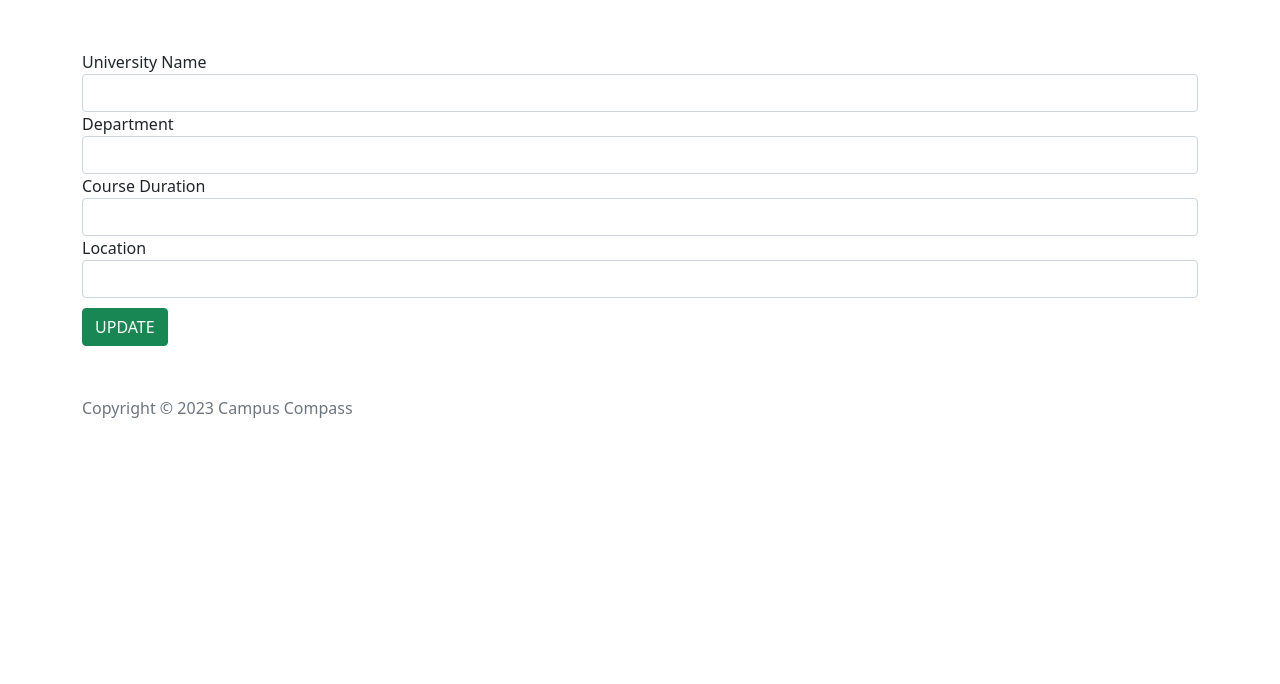
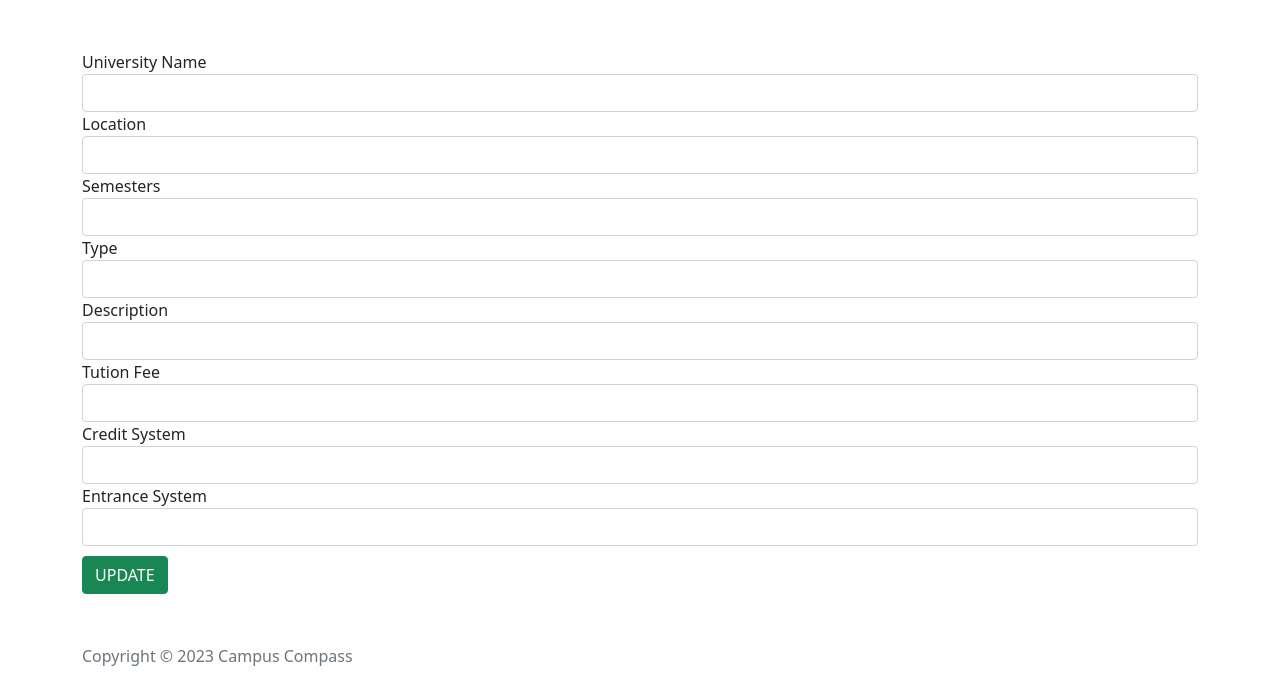
Before and after one commit to anikakash/CampusCompass, a PHP site: page /update_page_1.php in a window 1280 px wide. Shown: the part 233-917 px from the top of the page. Before the commit the page ends 651 px from the top, so only its background shows below. Run offline with PHP 8.4, Linux system fonts and the light colour scheme; data that the repository does not hold is empty.

Commit message:
code implemented

```diff
--- a/update_page_1.php
+++ b/update_page_1.php
@@ -7,7 +7,7 @@
             $id =$_GET['id'];
 
 
-            $query = "select * from `students` where `id` = '$id'";
+            $query = "select * from `unis` where `id` = '$id'";
             $result = mysqli_query($connection, $query);
 
             if(!$result){
@@ -21,17 +21,21 @@
     ?>
 
     <?php
-        if(isset($_POST['update_students'])){
+        if(isset($_POST['update_unis'])){
 
             if(isset($_GET['id_new'])){
                 $idnew = $_GET['id_new'];
             }
-            $uname  = $_POST['uni_name'];
-            $dept = $_POST['department'];
-            $time = $_POST['courses_duration'];
-            $city = $_POST['location'];
+            $uname  = $_POST['uniName'];
+            $location = $_POST['location'];
+            $sem = $_POST['semester'];
+            $type = $_POST['type'];
+            $desc = $_POST['description'];
+            $tusion = $_POST['tuition_fee'];
+            $csystem = $_POST['credit_system'];
+            $esystem = $_POST['entrance_system'];
 
-            $query = "update `students` set `uni_name` = '$uname', `department` = '$dept', `courses_duration` = '$time', `location` = '$city'  where `id` = '$idnew'";
+            $query = "update `unis` set `uniName` = '$uname', `location` = '$location', `semester` = '$sem', `description` = '$desc', `tuition_fee` = '$tusion', `credit_system` = '$csystem', `entrance_system` = '$esystem'  where `id` = '$idnew'";
 
             $result = mysqli_query($connection, $query);
 
@@ -47,18 +51,8 @@
 
     <form action="update_page_1.php?id_new=<?php echo $id;?>" method="post">
         <div class="form-group">
-            <label for="uni_name">University Name	</label>
-            <input type="text" name="uni_name" class="form-control" value="<?php echo $row['uni_name'] ?>">
-        </div>
-
-        <div class="form-group">
-            <label for="department">Department</label>
-            <input type="text" name="department" class="form-control" value="<?php echo $row['department'] ?>">
-        </div>
-
-        <div class="form-group">
-            <label for="courses_duration">Course Duration</label>
-            <input type="text" name="courses_duration" class="form-control" value="<?php echo $row['courses_duration'] ?>">
+            <label for="uniName">University Name</label>
+            <input type="text" name="uniName" class="form-control" value="<?php echo $row['uniName'] ?>">
         </div>
 
         <div class="form-group">
@@ -66,8 +60,38 @@
             <input type="text" name="location" class="form-control" value="<?php echo $row['location'] ?>">
         </div>
 
+        <div class="form-group">
+            <label for="semester">Semesters</label>
+            <input type="text" name="semester" class="form-control" value="<?php echo $row['semester'] ?>">
+        </div>
+
+        <div class="form-group">
+            <label for="type">Type</label>
+            <input type="text" name="type" class="form-control" value="<?php echo $row['type'] ?>">
+        </div>
+
+        <div class="form-group">
+            <label for="description">Description</label>
+            <input type="text" name="description" class="form-control" value="<?php echo $row['description'] ?>">
+        </div>
+
+        <div class="form-group">
+            <label for="tuition_fee">Tution Fee</label>
+            <input type="number" name="tuition_fee" class="form-control" value="<?php echo $row['tuition_fee'] ?>">
+        </div>
+
+        <div class="form-group">
+            <label for="credit_system">Credit System</label>
+            <input type="text" name="credit_system" class="form-control" value="<?php echo $row['credit_system'] ?>">
+        </div>
+
+        <div class="form-group">
+            <label for="entrance_system">Entrance System</label>
+            <input type="text" name="entrance_system" class="form-control" value="<?php echo $row['entrance_system'] ?>">
+        </div>
+
         <div class="update_btn">
-            <input type="submit" class="btn btn-success" name="update_students" value="UPDATE">
+            <input type="submit" class="btn btn-success" name="update_unis" value="UPDATE">
         </div>
     </form>
 
```
Also changed, not shown: admin_home.php (+49 -16 lines), insert_data.php (+13 -6 lines).
